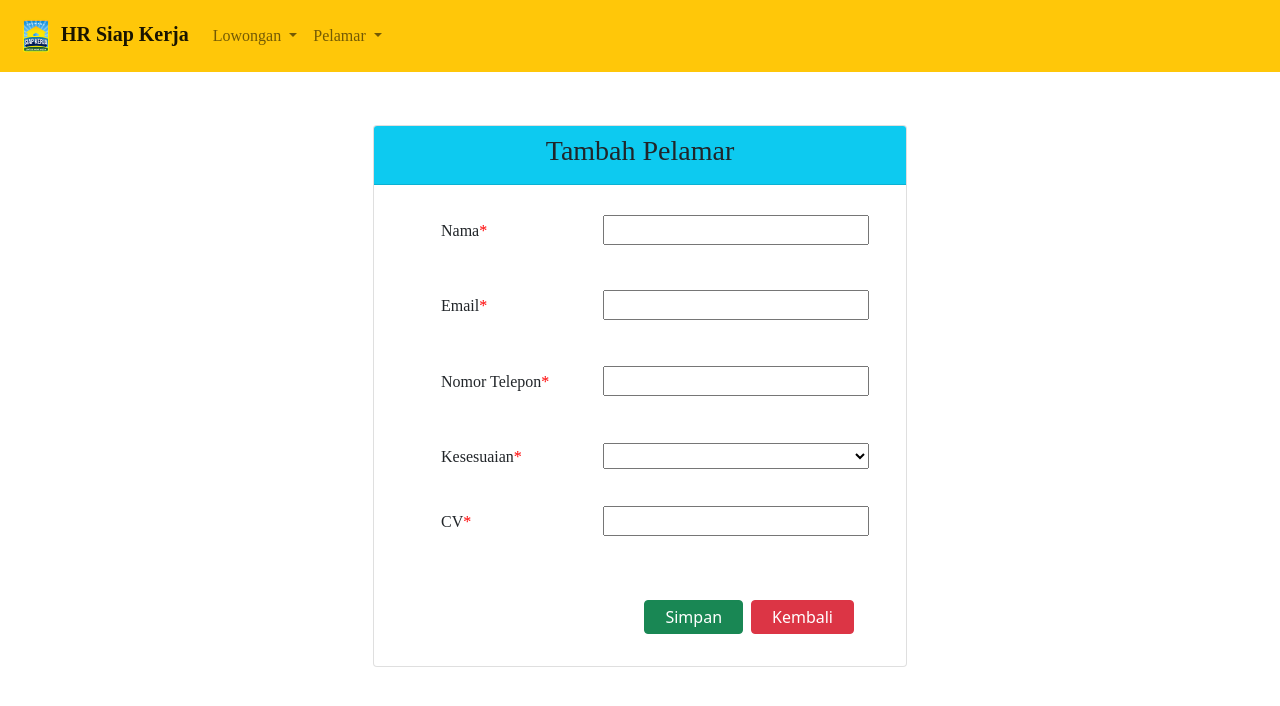
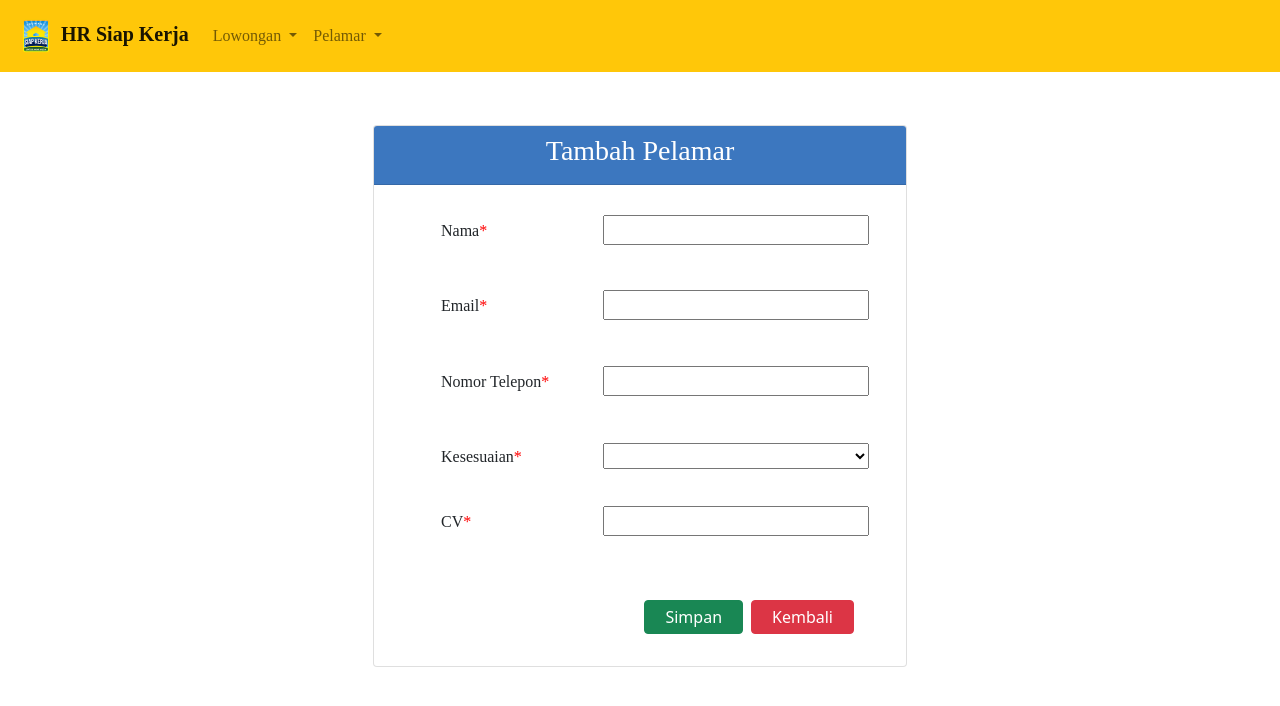
Before and after one commit to kevinasyraf/vue-hrsiapkerja, a Vue app: page /tambahpelamar in a window 1280 px wide. Shown: the top 706 px of the page. Built offline with nearby package versions, Linux system fonts and the light colour scheme; no server answers; the HTML template or start-up script is replaced by a standard one.

Commit message:
Ganti warna header

```diff
--- a/src/components/TambahLowongan.vue
+++ b/src/components/TambahLowongan.vue
@@ -2,9 +2,10 @@
 <div class ="container-fluid" style="margin: 88px,350px,350px">
     <div class="container">
         <div class="card mx-auto w-50" style="margin:5%">
-            <div class="card-header bg-info text-center">
-            <h3 style="font-family:Nunito, font-size:30px">Tambah Lowongan</h3>
-        </div>
+            <div class="card-header text-center" style="background-color: #3C77BF">
+            <div style="color:#ffff">
+            <h3 style="font-family:Nunito">Tambah Lowongan</h3>
+        </div></div>
     <form>
        <div class="form-group" style="margin-top:5%">
            <label class="col-sm-4 col-form-label"> Divisi <span style="color: red">*</span></label>
--- a/src/components/TambahPelamar.vue
+++ b/src/components/TambahPelamar.vue
@@ -2,9 +2,10 @@
 <div class ="container-fluid" style="margin: 88px,350px,350px">
     <div class="container">
         <div class="card mx-auto w-50" style="margin:5%">
-            <div class="card-header bg-info text-center">
+            <div class="card-header text-center" style="background-color: #3C77BF">
+            <div style="color:#ffff">
             <h3 style="font-family:Nunito">Tambah Pelamar</h3>
-        </div>
+        </div></div>
     <form>
           <div class="form-group" style="margin-top:5%">
            <label class="col-sm-4 col-form-label">Nama<span style="color: red">*</span> </label>
```
